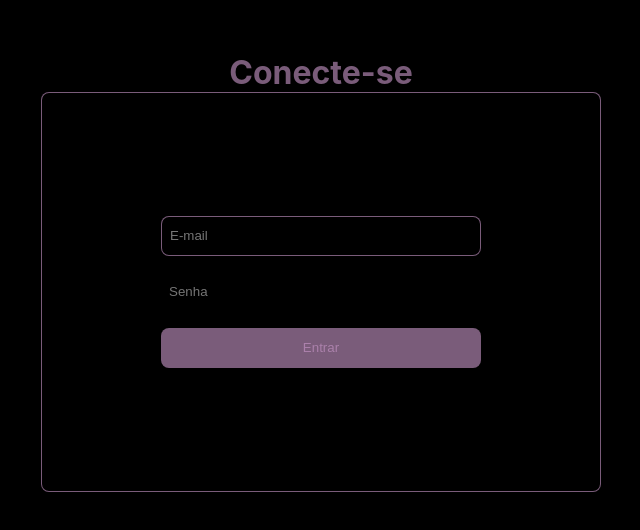
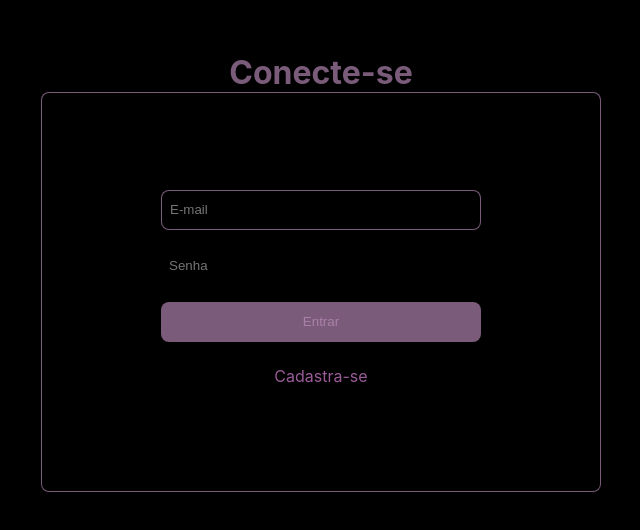
Before and after one commit to DaksonC/poc-nest-auth-front, a React (Create React App) app: page /login in a window 1280 px wide. Shown: the part 128-658 px from the top of the page, without its empty margins (319-959 px from the left). Built offline with nearby package versions, Linux system fonts and the light colour scheme.

Commit message:
feat(pages): create `Welcome`

```diff
--- a/package.json
+++ b/package.json
@@ -12,7 +12,7 @@
     "@types/react-dom": "^18.2.6",
     "axios": "^1.4.0",
     "react": "^18.2.0",
-    "react-confetti": "^6.1.0",
+    "react-confetti-explosion": "^2.1.2",
     "react-dom": "^18.2.0",
     "react-router-dom": "^6.14.1",
     "react-scripts": "5.0.1",
--- a/src/pages/LoginPage/index.tsx
+++ b/src/pages/LoginPage/index.tsx
@@ -1,5 +1,5 @@
 import { ChangeEvent, FormEvent, useState } from "react";
-import { Button, Container, Form, Input } from "./styles";
+import { Button, Container, Form, Input, Link } from "./styles";
 import { IUserData, LoginUser } from "../../api/LoginUser";
 
 export function LoginPage() {
@@ -45,6 +45,7 @@ export function LoginPage() {
           placeholder="Senha"
         />
         <Button type="submit">Entrar</Button>
+        <Link href="/">Cadastra-se</Link>
       </Form>
     </Container>
   )
--- a/src/pages/LoginPage/styles.ts
+++ b/src/pages/LoginPage/styles.ts
@@ -68,3 +68,23 @@ export const Button = styled.button`
     height: 2rem;
   }
 `;
+
+export const Link = styled.a`
+  font-size: 0.8rem;
+  text-decoration: none;
+  font-size: 1rem;
+  margin: 0.5rem;
+  padding: 0.5rem;
+  border: none;
+  border-radius: 0.5rem;
+  color: #f9f9;
+  background-color: transparent;
+
+  &:hover {
+    color: #000;
+  }
+
+  @media (max-width: 768px){
+    font-size: 0.8rem;
+  }
+`;
--- a/src/pages/Welcome/index.tsx
+++ b/src/pages/Welcome/index.tsx
@@ -1,6 +1,7 @@
 import { useEffect, useState } from "react";
 import { Container } from "./styles";
 import { GetName } from "../../api/GetName";
+import ConfettiExplosion from 'react-confetti-explosion';
 
 export function Welcome() {
   const [name, setName] = useState('');
@@ -21,7 +22,10 @@ export function Welcome() {
 
   return (
     <Container>
-      <h1>{name}</h1>
+      <ConfettiExplosion duration={10000} />
+      <ConfettiExplosion duration={10000} particleCount={200} />
+      <ConfettiExplosion duration={10000} particleCount={300} />
+      <h1>{name},</h1>
       <h2>Bem-vindo!</h2>
     </Container>
   )
--- a/src/pages/Welcome/styles.ts
+++ b/src/pages/Welcome/styles.ts
@@ -8,4 +8,30 @@ export const Container = styled.div`
   height: 100vh;
   width: 100%;
   color: #f5f5f5;
+
+  h1, h2 {
+    font-family: 'Roboto', sans-serif;
+    text-transform: uppercase;
+    background: transparent;
+    position: relative;
+    z-index: 1;
+  }
+
+  h1 {
+    font-size: 5rem;
+    color: #f5f5;
+  }
+
+  h2 {
+    font-size: 4rem;
+  }
+
+  @media (max-width: 768px) {
+    h1 {
+      font-size: 3rem;
+    }
+    h2 {
+      font-size: 2rem;
+    }
+  }
 `;
```
Also changed, not shown: 1 other file (tests, documents, lock files or other folders).
